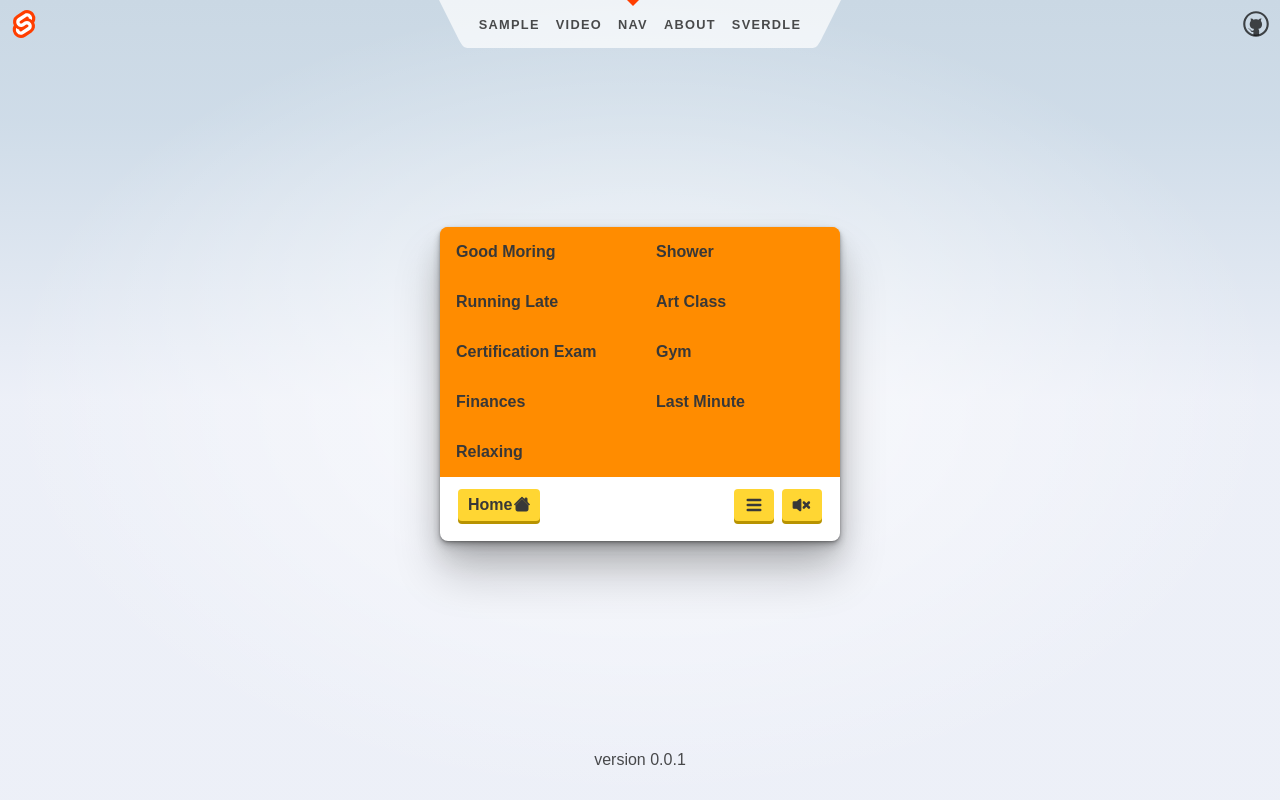
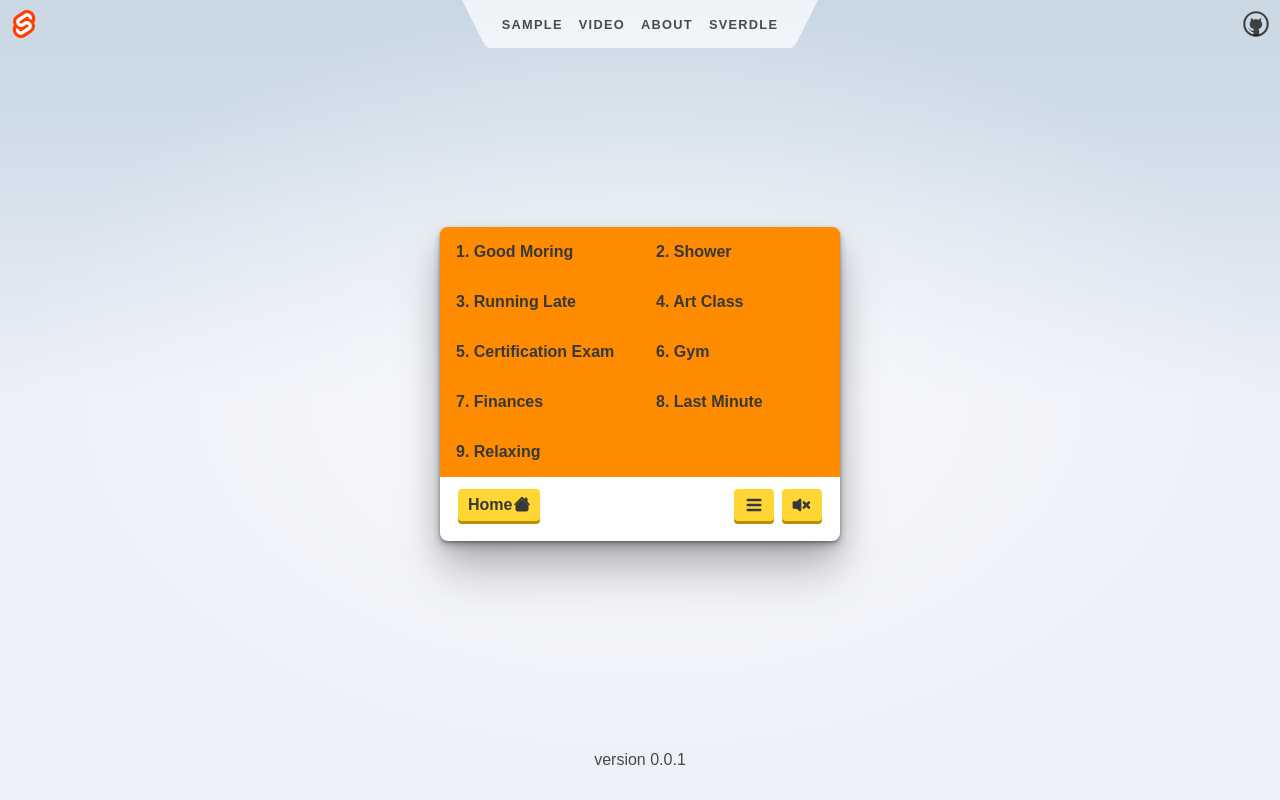
Before and after one commit to NicKAnderson038/webm-sveltekit, a SvelteKit app: page /nav in a window 1280 px wide. Built offline with nearby package versions, Linux system fonts and the light colour scheme.

Commit message:
🚀 clean up styles and console warnings/errors

```diff
--- a/src/routes/Header.svelte
+++ b/src/routes/Header.svelte
@@ -22,9 +22,9 @@
 			<li aria-current={$page.url.pathname === '/home' ? 'page' : undefined}>
 				<a href="/home">Video</a>
 			</li>
-			<li aria-current={$page.url.pathname === '/nav' ? 'page' : undefined}>
+			<!-- <li aria-current={$page.url.pathname === '/nav' ? 'page' : undefined}>
 				<a href="/nav">Nav</a>
-			</li>
+			</li> -->
 			<li aria-current={$page.url.pathname === '/about' ? 'page' : undefined}>
 				<a href="/about">About</a>
 			</li>
--- a/src/routes/home/+page.svelte
+++ b/src/routes/home/+page.svelte
@@ -16,7 +16,6 @@
 		loop: true
 	};
 	$: muted = !$useAudio || !!$page?.data?.data?.[0]?.audio;
-	$: console.log($page?.data?.data?.[0]?.audio);
 	$: console.log($page?.data);
 </script>
 
@@ -37,6 +36,6 @@
 		{/if}
 	</CardHeader>
 	<CardActions>
-		<Button route="/home/1">Begin</Button>
+		<Button route="/home/1" disabled={$page?.data?.isLoading}>Begin</Button>
 	</CardActions>
 </Card>
--- a/src/routes/home/[slug]/+page.svelte
+++ b/src/routes/home/[slug]/+page.svelte
@@ -21,7 +21,8 @@
 	let video
 	let audio
 	let action = false
-	let duration
+    // TODO: duration might work better as undefined
+	let duration = 0
 	let currentTime = 50
 	let currentAudioTime = 0
 
--- a/src/routes/nav/+page.svelte
+++ b/src/routes/nav/+page.svelte
@@ -11,10 +11,17 @@
 	<CardBody>
 		<ul>
 			{#each steps as step, i}
-				<li on:click={() => goto(`/home/${i+1}`)}>
+				<!-- <li on:click={() => goto(`/home/${i+1}`)}>
 					<span>
-						{step.name}
+						{i+1}. {step.name}
 					</span>
+				</li> -->
+				<li aria-current={`/home/${i + 1}`}>
+					<a href={`/home/${i + 1}`}
+						><span>
+							{i + 1}. {step.name}
+						</span></a
+					>
 				</li>
 			{/each}
 		</ul>
@@ -68,11 +75,17 @@
 		background: darkorange;
 		display: block;
 		float: left;
-		padding: 1rem;
+		/* padding: 1rem; */
 		position: relative;
 		text-decoration: none;
 		transition-duration: 0.2s;
 		font-weight: bold;
+	}
+
+	a {
+		padding: 1rem;
+		width: 100%;
+		display: flex;
 	}
 
 	li span {
@@ -84,9 +97,10 @@
 		cursor: pointer;
 	}
 
-	li:hover > span {
+	li:hover > a {
 		transition: all 0.5s ease;
 		margin-left: 0.5rem;
 		color: #921a11;
+		text-decoration: none;
 	}
 </style>
```
